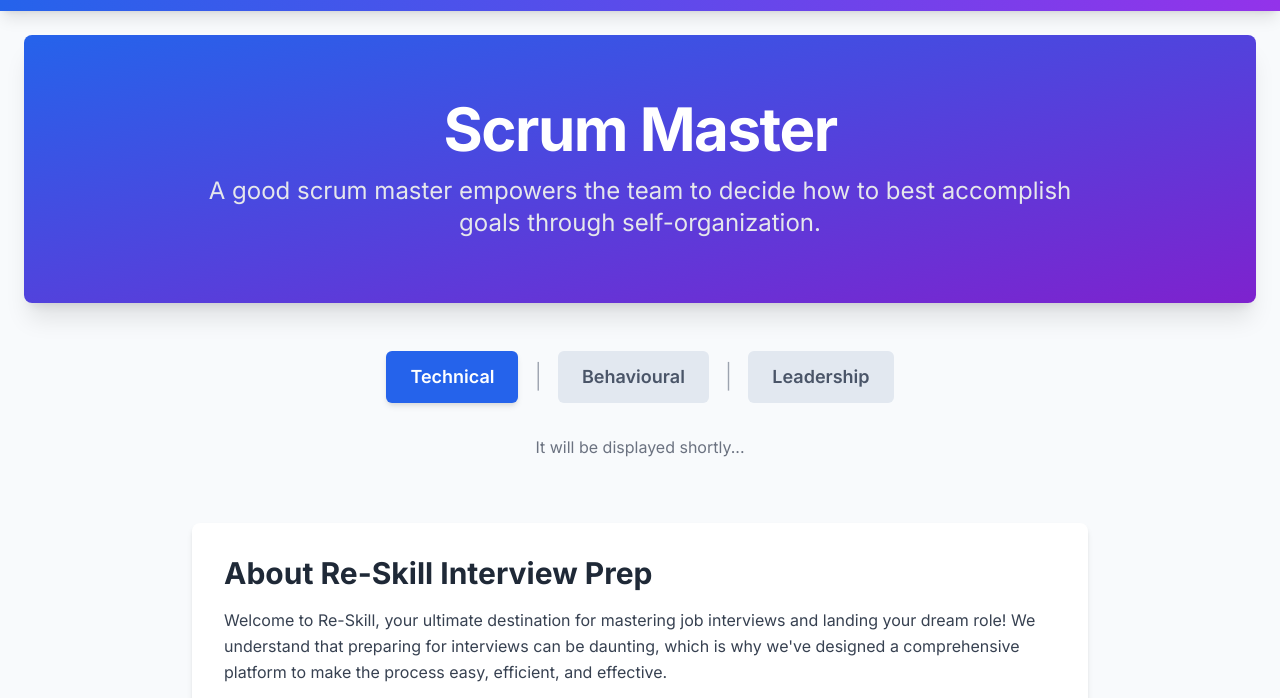
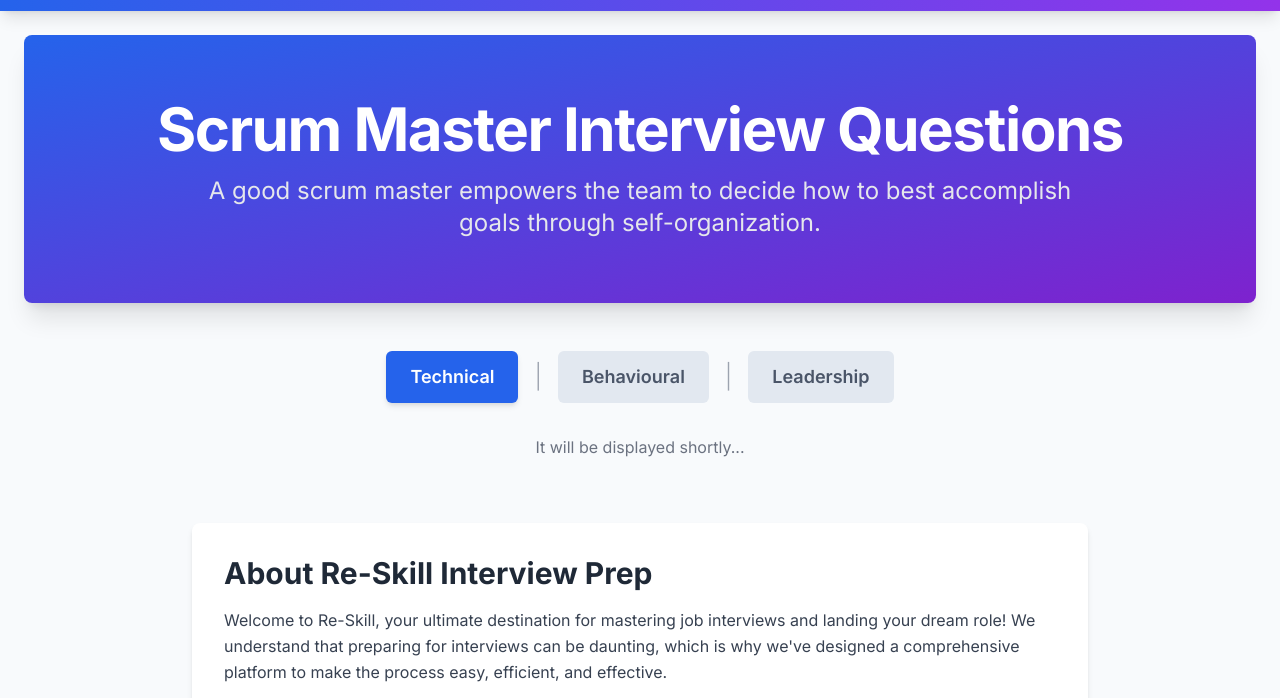
Before and after one commit to narayan-ga/re-skill.github.io, a plain HTML site: page scrum-master.html in a window 1280 px wide. Shown: the part 53-751 px from the top of the page. Drawn offline with nearby package versions, Linux system fonts and the light colour scheme; a script that the page names is missing.

Commit message:
Update scrum-master.html

```diff
--- a/scrum-master.html
+++ b/scrum-master.html
@@ -108,7 +108,7 @@
     <main class="flex-grow container mx-auto p-6">
         <section class="w-full bg-gradient-to-br from-blue-600 to-purple-700 text-white text-center py-16 rounded-lg shadow-xl mb-12">
             <h1 class="text-5xl md:text-6xl font-extrabold leading-tight tracking-tight mb-4">
-                Scrum Master
+                Scrum Master Interview Questions
             </h1>
             <p class="text-xl md:text-2xl text-gray-200 max-w-4xl mx-auto px-4">
                 A good scrum master empowers the team to decide how to best accomplish goals through self-organization.
```
